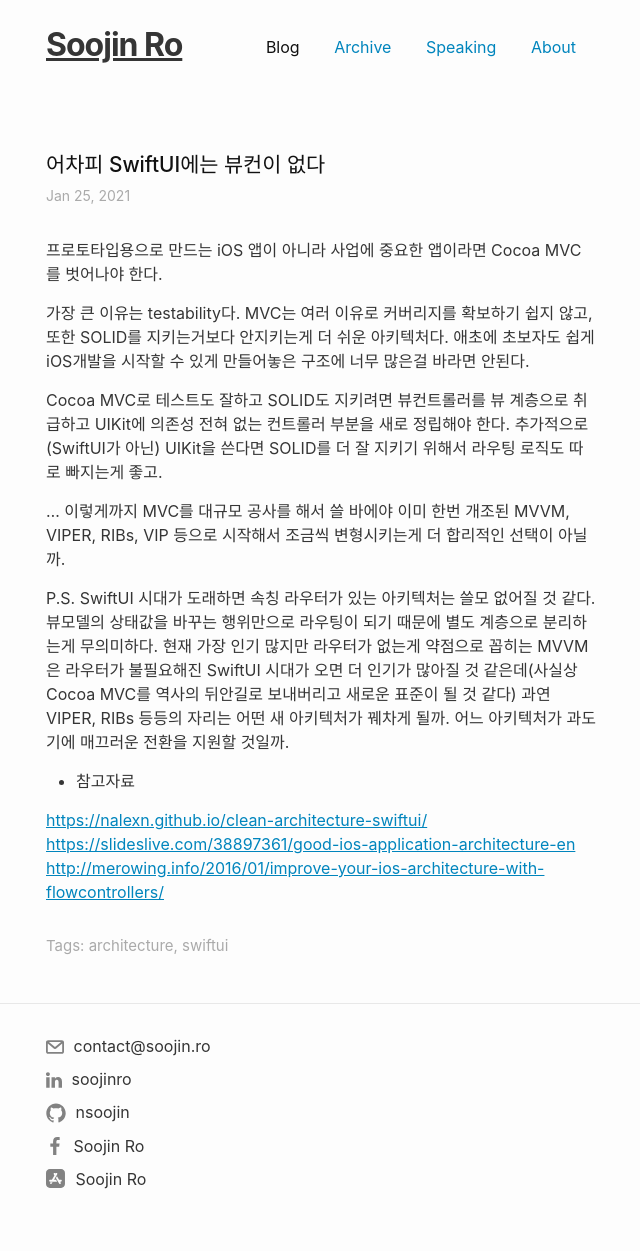
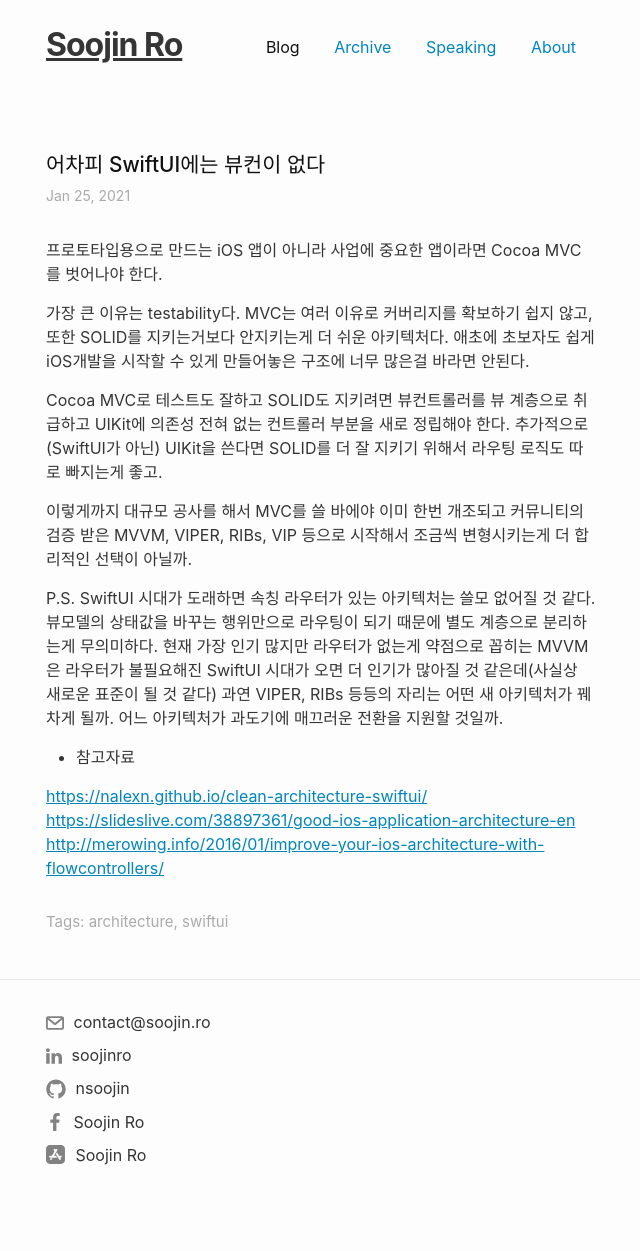
Before and after one commit to nsoojin/nsoojin.github.io, a Jekyll site: the page built from _posts/2021-01-25-cocoa-mvc.md, in a window 1280 px wide. Shown: the whole page, without its empty margins (319-959 px from the left). Built offline with Jekyll 4.4.1, drawn with Linux system fonts in a browser that asks for light colours; comment, search, counter and statistics services are not loaded; after the commit the page ends 1227 px from its top, so only the background shows below that.

Commit message:
cocoa-mvc

```diff
--- a/_posts/2021-01-25-cocoa-mvc.md
+++ b/_posts/2021-01-25-cocoa-mvc.md
@@ -16,9 +16,9 @@
 
 Cocoa MVC로 테스트도 잘하고 SOLID도 지키려면 뷰컨트롤러를 뷰 계층으로 취급하고 UIKit에 의존성 전혀 없는 컨트롤러 부분을 새로 정립해야 한다. 추가적으로 (SwiftUI가 아닌) UIKit을 쓴다면 SOLID를 더 잘 지키기 위해서 라우팅 로직도 따로 빠지는게 좋고.
 
-... 이렇게까지 MVC를 대규모 공사를 해서 쓸 바에야 이미 한번 개조된 MVVM, VIPER, RIBs, VIP 등으로 시작해서 조금씩 변형시키는게 더 합리적인 선택이 아닐까.
+이렇게까지 대규모 공사를 해서 MVC를 쓸 바에야 이미 한번 개조되고 커뮤니티의 검증 받은 MVVM, VIPER, RIBs, VIP 등으로 시작해서 조금씩 변형시키는게 더 합리적인 선택이 아닐까.
 
-P.S. SwiftUI 시대가 도래하면 속칭 라우터가 있는 아키텍처는 쓸모 없어질 것 같다. 뷰모델의 상태값을 바꾸는 행위만으로 라우팅이 되기 때문에 별도 계층으로 분리하는게 무의미하다. 현재 가장 인기 많지만 라우터가 없는게 약점으로 꼽히는 MVVM은 라우터가 불필요해진 SwiftUI 시대가 오면 더 인기가 많아질 것 같은데(사실상 Cocoa MVC를 역사의 뒤안길로 보내버리고 새로운 표준이 될 것 같다) 과연 VIPER, RIBs 등등의 자리는 어떤 새 아키텍처가 꿰차게 될까. 어느 아키텍처가 과도기에 매끄러운 전환을 지원할 것일까.
+P.S. SwiftUI 시대가 도래하면 속칭 라우터가 있는 아키텍처는 쓸모 없어질 것 같다. 뷰모델의 상태값을 바꾸는 행위만으로 라우팅이 되기 때문에 별도 계층으로 분리하는게 무의미하다. 현재 가장 인기 많지만 라우터가 없는게 약점으로 꼽히는 MVVM은 라우터가 불필요해진 SwiftUI 시대가 오면 더 인기가 많아질 것 같은데(사실상 새로운 표준이 될 것 같다) 과연 VIPER, RIBs 등등의 자리는 어떤 새 아키텍처가 꿰차게 될까. 어느 아키텍처가 과도기에 매끄러운 전환을 지원할 것일까.
 
 * 참고자료
 
```
